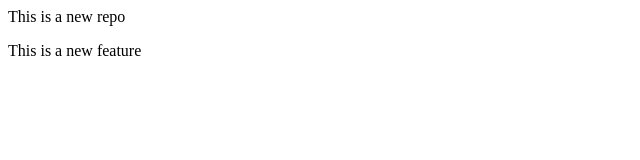
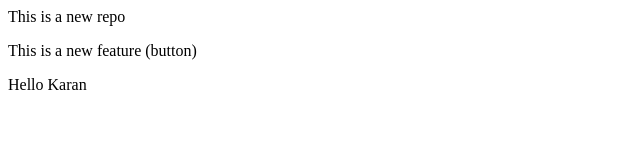
Before and after one commit to KaranKumarU/LocalRepo, a plain HTML site: page index.html in a window 1280 px wide. Shown: the whole page, without its empty margins (0-640 px from the left). Drawn offline with Linux system fonts and the light colour scheme.

Commit message:
add new line

```diff
--- a/index.html
+++ b/index.html
@@ -1,2 +1,3 @@
 <p>This is a new repo</p>
-<p>This is a new feature</p>
+<p>This is a new feature (button)</p>
+<p>Hello Karan</p>
```
